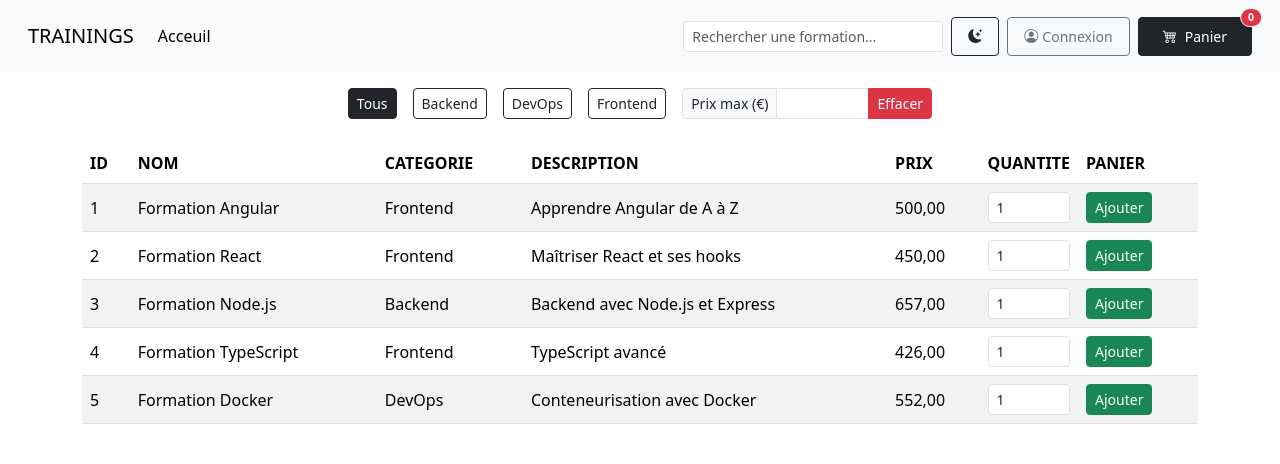
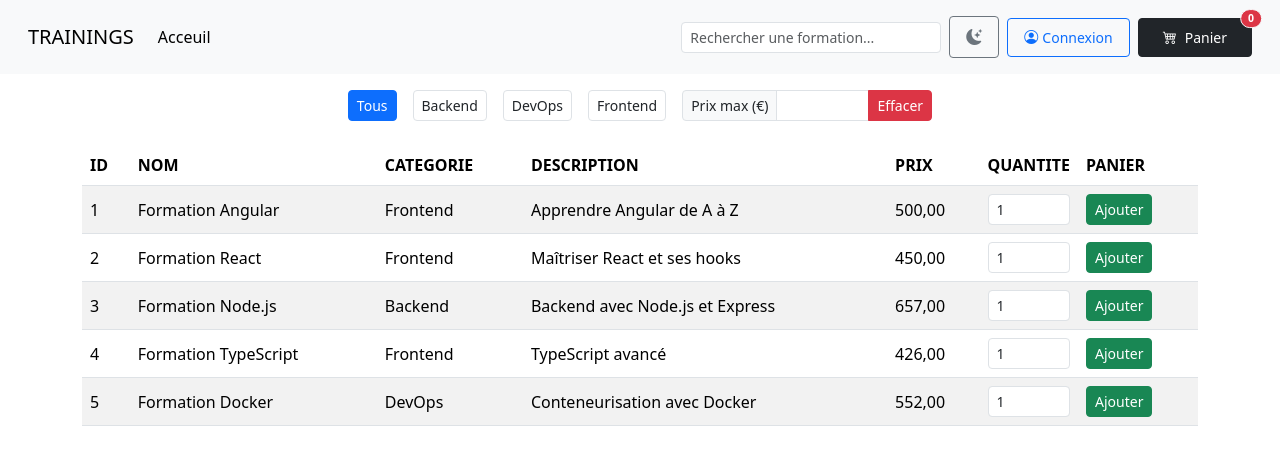
Before and after one commit to john7440/first-app-angular, an Angular app: page /trainings in a window 1280 px wide. Shown: the top 464 px of the page. Built offline with nearby package versions, Linux system fonts and the light colour scheme; data requests are answered from the project's data file.

Commit message:
ajustement pour le mode sombre/clair

```diff
--- a/src/app/app.css
+++ b/src/app/app.css
@@ -0,0 +1,27 @@
+[data-bs-theme="dark"] {
+  --bs-body-bg: #1a1a1a;
+  --bs-body-color: #e0e0e0;
+  --bs-primary: #4dabf7;
+  --bs-secondary: #6c757d;
+  --bs-success: #51cf66;
+  --bs-danger: #ff6b6b;
+  --bs-warning: #ffd43b;
+  --bs-info: #66d9e8;
+}
+
+[data-bs-theme="dark"] .card {
+  background-color: #2d2d2d;
+  border-color: #444;
+}
+
+[data-bs-theme="dark"] .table {
+  --bs-table-bg: #2d2d2d;
+  --bs-table-striped-bg: #343434;
+  --bs-table-hover-bg: #3a3a3a;
+  border-color: #444;
+}
+
+[data-bs-theme="dark"] .navbar {
+  background-color: #2d2d2d !important;
+  border-bottom: 1px solid #444;
+}
--- a/src/app/components/navbar/navbar.css
+++ b/src/app/components/navbar/navbar.css
@@ -2,3 +2,20 @@
     color: blue;
     transform: scale(1.1);
 }
+
+.btn-outline-secondary {
+  transition: all 0.3s ease;
+}
+
+.btn-outline-secondary:hover {
+  transform: scale(1.1);
+}
+
+.btn-outline-secondary i {
+  font-size: 1rem;
+  transition: transform 0.3s ease;
+}
+
+.btn-outline-secondary:hover i {
+  transform: rotate(20deg);
+}
--- a/src/app/components/navbar/navbar.html
+++ b/src/app/components/navbar/navbar.html
@@ -1,4 +1,4 @@
-<nav class="navbar navbar-expand-sm bg-light navbar-light p-3">
+<nav class="navbar navbar-expand-sm bg-body-tertiary navbar-light p-3">
   <div class="container-fluid">
     <a class="navbar-brand" routerLink="/trainings">TRAININGS</a>
 
@@ -31,7 +31,7 @@
           (ngModelChange)="search.setTrainingQuery($event)"
         />
 
-        <button class="btn btn-outline-dark btn-sm px-3 py-2"
+        <button class="btn btn-outline-secondary btn-sm px-3 py-2"
                 (click)="toggleTheme()" title="{{ theme.theme() === 'light' ? 'Mode sombre' : 'Mode clair' }}">
                 @if (theme.theme() === 'light'){
                   <i class="bi bi-moon-stars-fill"></i>
@@ -61,7 +61,7 @@
             </ul>
           </div>
         } @else {
-          <button class="btn btn-outline-secondary btn-sm px-3 py-2" routerLink="/login">
+          <button class="btn btn-outline-primary btn-sm px-3 py-2" routerLink="/login">
             <i class="bi bi-person-circle me-1"></i>
             <span class="d-none d-sm-inline">Connexion</span>
           </button>
--- a/src/app/components/order-details/order-details.html
+++ b/src/app/components/order-details/order-details.html
@@ -19,7 +19,7 @@
     </div>
 
     <div class="table-responsive">
-        <hr>
+    <hr>
       <table class="table mb-0 table-hover table-striped">
         <thead>
           <tr>
--- a/src/app/components/trainings/trainings.css
+++ b/src/app/components/trainings/trainings.css
@@ -0,0 +1,17 @@
+.category-btn-active {
+  background-color: var(--bs-primary);
+  color: white;
+  border-color: var(--bs-primary);
+}
+
+.category-btn-inactive {
+  background-color: transparent;
+  color: var(--bs-body-color);
+  border-color: var(--bs-border-color);
+}
+
+.category-btn-inactive:hover {
+  background-color: var(--bs-primary);
+  color: white;
+  border-color: var(--bs-primary);
+}
--- a/src/app/components/trainings/trainings.html
+++ b/src/app/components/trainings/trainings.html
@@ -8,8 +8,8 @@
     <button
       type="button"
       class="btn btn-sm"
-      [class.btn-dark]="currentCategory() === cat"
-      [class.btn-outline-dark]="currentCategory() !== cat"
+      [class.category-btn-active]="currentCategory() === cat"
+      [class.category-btn-inactive]="currentCategory() !== cat"
       (click)="filter(cat)"
     >
       {{ cat === 'all' ? 'Tous' : cat }}
--- a/src/app/services/order.service.ts
+++ b/src/app/services/order.service.ts
@@ -1,5 +1,5 @@
 import { Injectable, inject } from '@angular/core';
-import { Observable, map } from 'rxjs';
+import { Observable } from 'rxjs';
 import { ApiService } from './api.service';
 import { Order } from '../model/customer.model';
 
```
